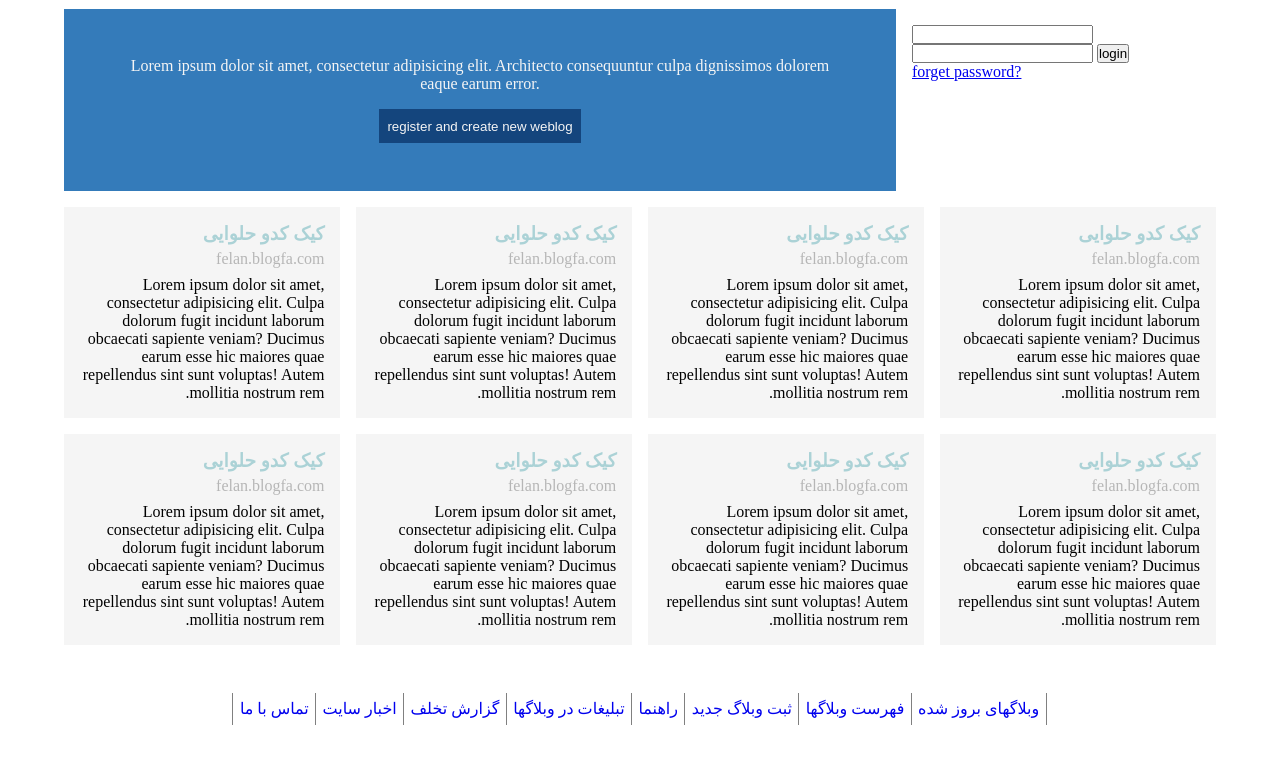
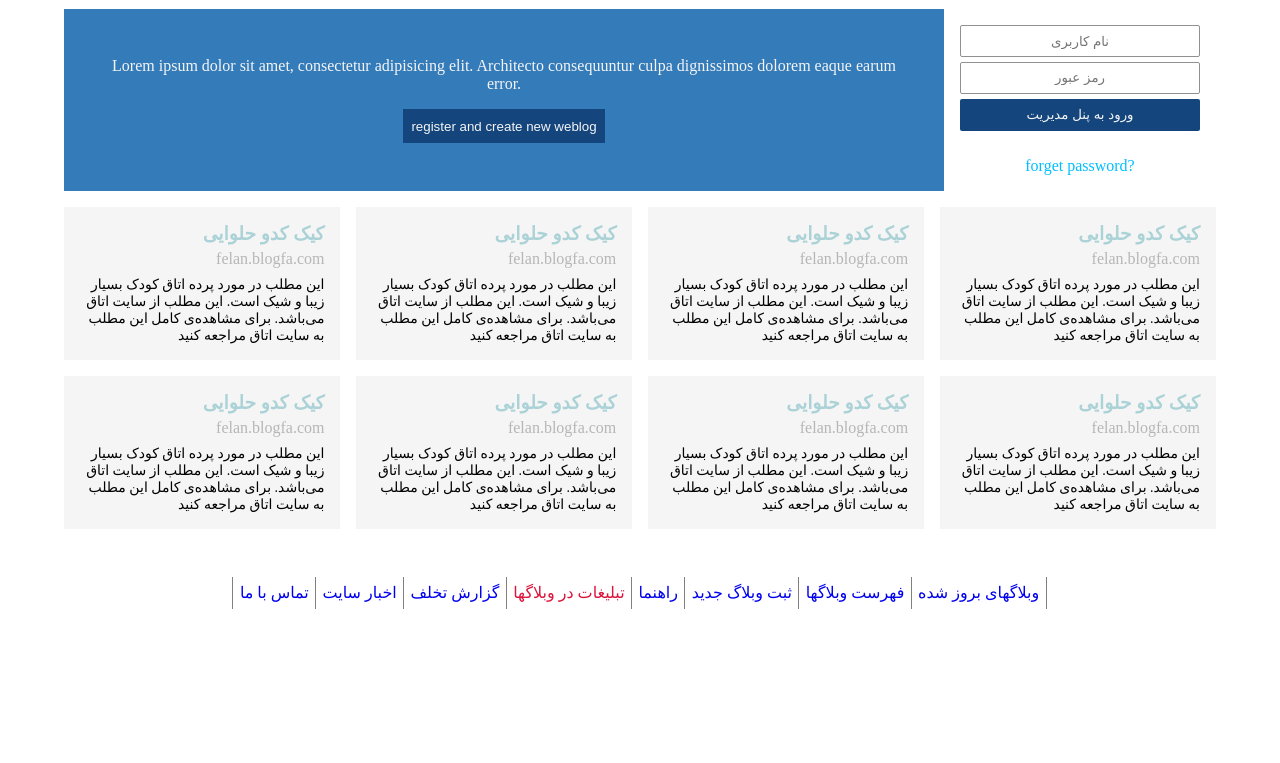
Before and after one commit to SEBahari/blogfa, a plain HTML site: page index.html in a window 1280 px wide. Shown: the part 57-820 px from the top of the page. Drawn offline with Linux system fonts and the light colour scheme.

Commit message:
the end!

```diff
--- a/index.html
+++ b/index.html
@@ -19,9 +19,9 @@
     </div>
     <div class="login">
       <form>
-        <input type="text" name="username" id="username">
-        <input type="password" name="password" id="password">
-        <input type="submit" value="login">
+        <input class="input" type="text" name="username" id="username" placeholder="نام کاربری">
+        <input class="input" type="password" name="password" id="password" placeholder="رمز عبور">
+        <input class="submit" type="submit" value="ورود به پنل مدیریت">
       </form>
       <a href="#">forget password?</a>
     </div>
@@ -31,66 +31,42 @@
       <div class="post">
         <h3 class="title">کیک کدو حلوایی</h3>
         <a href="#" class="link">felan.blogfa.com</a>
-        <div class="body">Lorem ipsum dolor sit amet, consectetur adipisicing elit. Culpa dolorum fugit incidunt laborum
-          obcaecati sapiente veniam? Ducimus earum esse hic maiores quae repellendus sint sunt voluptas! Autem mollitia
-          nostrum rem.
-        </div>
+        <div class="body">این مطلب در مورد پرده اتاق کودک بسیار زیبا و شیک است. این مطلب از سایت اتاق می‌باشد. برای مشاهده‌ی کامل این مطلب به سایت اتاق مراجعه کنید</div>
       </div>
       <div class="post">
         <h3 class="title">کیک کدو حلوایی</h3>
         <a href="#" class="link">felan.blogfa.com</a>
-        <div class="body">Lorem ipsum dolor sit amet, consectetur adipisicing elit. Culpa dolorum fugit incidunt laborum
-          obcaecati sapiente veniam? Ducimus earum esse hic maiores quae repellendus sint sunt voluptas! Autem mollitia
-          nostrum rem.
-        </div>
+        <div class="body">این مطلب در مورد پرده اتاق کودک بسیار زیبا و شیک است. این مطلب از سایت اتاق می‌باشد. برای مشاهده‌ی کامل این مطلب به سایت اتاق مراجعه کنید</div>
       </div>
       <div class="post">
         <h3 class="title">کیک کدو حلوایی</h3>
         <a href="#" class="link">felan.blogfa.com</a>
-        <div class="body">Lorem ipsum dolor sit amet, consectetur adipisicing elit. Culpa dolorum fugit incidunt laborum
-          obcaecati sapiente veniam? Ducimus earum esse hic maiores quae repellendus sint sunt voluptas! Autem mollitia
-          nostrum rem.
-        </div>
+        <div class="body">این مطلب در مورد پرده اتاق کودک بسیار زیبا و شیک است. این مطلب از سایت اتاق می‌باشد. برای مشاهده‌ی کامل این مطلب به سایت اتاق مراجعه کنید</div>
       </div>
       <div class="post">
         <h3 class="title">کیک کدو حلوایی</h3>
         <a href="#" class="link">felan.blogfa.com</a>
-        <div class="body">Lorem ipsum dolor sit amet, consectetur adipisicing elit. Culpa dolorum fugit incidunt laborum
-          obcaecati sapiente veniam? Ducimus earum esse hic maiores quae repellendus sint sunt voluptas! Autem mollitia
-          nostrum rem.
-        </div>
+        <div class="body">این مطلب در مورد پرده اتاق کودک بسیار زیبا و شیک است. این مطلب از سایت اتاق می‌باشد. برای مشاهده‌ی کامل این مطلب به سایت اتاق مراجعه کنید</div>
       </div>
       <div class="post">
         <h3 class="title">کیک کدو حلوایی</h3>
         <a href="#" class="link">felan.blogfa.com</a>
-        <div class="body">Lorem ipsum dolor sit amet, consectetur adipisicing elit. Culpa dolorum fugit incidunt laborum
-          obcaecati sapiente veniam? Ducimus earum esse hic maiores quae repellendus sint sunt voluptas! Autem mollitia
-          nostrum rem.
-        </div>
+        <div class="body">این مطلب در مورد پرده اتاق کودک بسیار زیبا و شیک است. این مطلب از سایت اتاق می‌باشد. برای مشاهده‌ی کامل این مطلب به سایت اتاق مراجعه کنید</div>
       </div>
       <div class="post">
         <h3 class="title">کیک کدو حلوایی</h3>
         <a href="#" class="link">felan.blogfa.com</a>
-        <div class="body">Lorem ipsum dolor sit amet, consectetur adipisicing elit. Culpa dolorum fugit incidunt laborum
-          obcaecati sapiente veniam? Ducimus earum esse hic maiores quae repellendus sint sunt voluptas! Autem mollitia
-          nostrum rem.
-        </div>
+        <div class="body">این مطلب در مورد پرده اتاق کودک بسیار زیبا و شیک است. این مطلب از سایت اتاق می‌باشد. برای مشاهده‌ی کامل این مطلب به سایت اتاق مراجعه کنید</div>
       </div>
       <div class="post">
         <h3 class="title">کیک کدو حلوایی</h3>
         <a href="#" class="link">felan.blogfa.com</a>
-        <div class="body">Lorem ipsum dolor sit amet, consectetur adipisicing elit. Culpa dolorum fugit incidunt laborum
-          obcaecati sapiente veniam? Ducimus earum esse hic maiores quae repellendus sint sunt voluptas! Autem mollitia
-          nostrum rem.
-        </div>
+        <div class="body">این مطلب در مورد پرده اتاق کودک بسیار زیبا و شیک است. این مطلب از سایت اتاق می‌باشد. برای مشاهده‌ی کامل این مطلب به سایت اتاق مراجعه کنید</div>
       </div>
       <div class="post">
         <h3 class="title">کیک کدو حلوایی</h3>
         <a href="#" class="link">felan.blogfa.com</a>
-        <div class="body">Lorem ipsum dolor sit amet, consectetur adipisicing elit. Culpa dolorum fugit incidunt laborum
-          obcaecati sapiente veniam? Ducimus earum esse hic maiores quae repellendus sint sunt voluptas! Autem mollitia
-          nostrum rem.
-        </div>
+        <div class="body">این مطلب در مورد پرده اتاق کودک بسیار زیبا و شیک است. این مطلب از سایت اتاق می‌باشد. برای مشاهده‌ی کامل این مطلب به سایت اتاق مراجعه کنید</div>
       </div>
     </div>
   </div>
@@ -98,7 +74,7 @@
     <a class="link" href="#">تماس با ما</a>
     <a class="link" href="#">اخبار سایت</a>
     <a class="link" href="#">گزارش تخلف</a>
-    <a class="link" href="#">تبلیغات در وبلاگها</a>
+    <a class="link active" href="#">تبلیغات در وبلاگها</a>
     <a class="link" href="#">راهنما</a>
     <a class="link" href="#">ثبت وبلاگ جدید</a>
     <a class="link" href="#">فهرست وبلاگها</a>
--- a/style.css
+++ b/style.css
@@ -30,6 +30,42 @@ html, body {
   color: whitesmoke;
 }
 
+.header .login {
+  display: flex;
+  flex-direction: column;
+  justify-content: space-between;
+  align-items: center;
+}
+
+.header .login form{
+  width: 100%;
+  display: flex;
+  flex-direction: column;
+}
+
+.header .login form *{
+  width: 100%;
+  height: 2rem;
+  margin-bottom: .3rem;
+  text-align: center;
+}
+
+.header .login form .input{
+  border: 1px solid #919191;
+  border-radius: 2px;
+}
+.header .login form .submit{
+  background-color: #14457d;
+  color: whitesmoke;
+  border: 0;
+  border-radius: 2px;
+}
+
+.login a{
+  color: deepskyblue;
+  text-decoration: none;
+}
+
 .post {
   direction: rtl;
   background-color: #f5f5f5;
@@ -38,6 +74,10 @@ html, body {
 .post .title {
   color: #abd2d6;
   margin-bottom: .3rem;
+}
+
+.post .body{
+  font-size: 14px;
 }
 
 .post .link {
@@ -52,6 +92,9 @@ html, body {
   flex-wrap: wrap;
   justify-content: center;
   align-items: center;
+}
+.footer .active{
+  color: crimson;
 }
 
 @media screen and (max-width: 36rem) {
@@ -110,23 +153,25 @@ html, body {
 
   .header .description {
     padding: 3rem;
-    flex:1;
+    flex: 1;
   }
 
   .header .login {
-    width: 20rem;
+    width: 17rem;
     padding: 1rem;
   }
 
-  .main{
+  .main {
     padding-top: 1rem;
   }
-  .posts{
+
+  .posts {
     display: flex;
     flex-wrap: wrap;
     justify-content: space-between;
 
   }
+
   .post {
     width: 24%;
     margin-bottom: 1rem;
```
